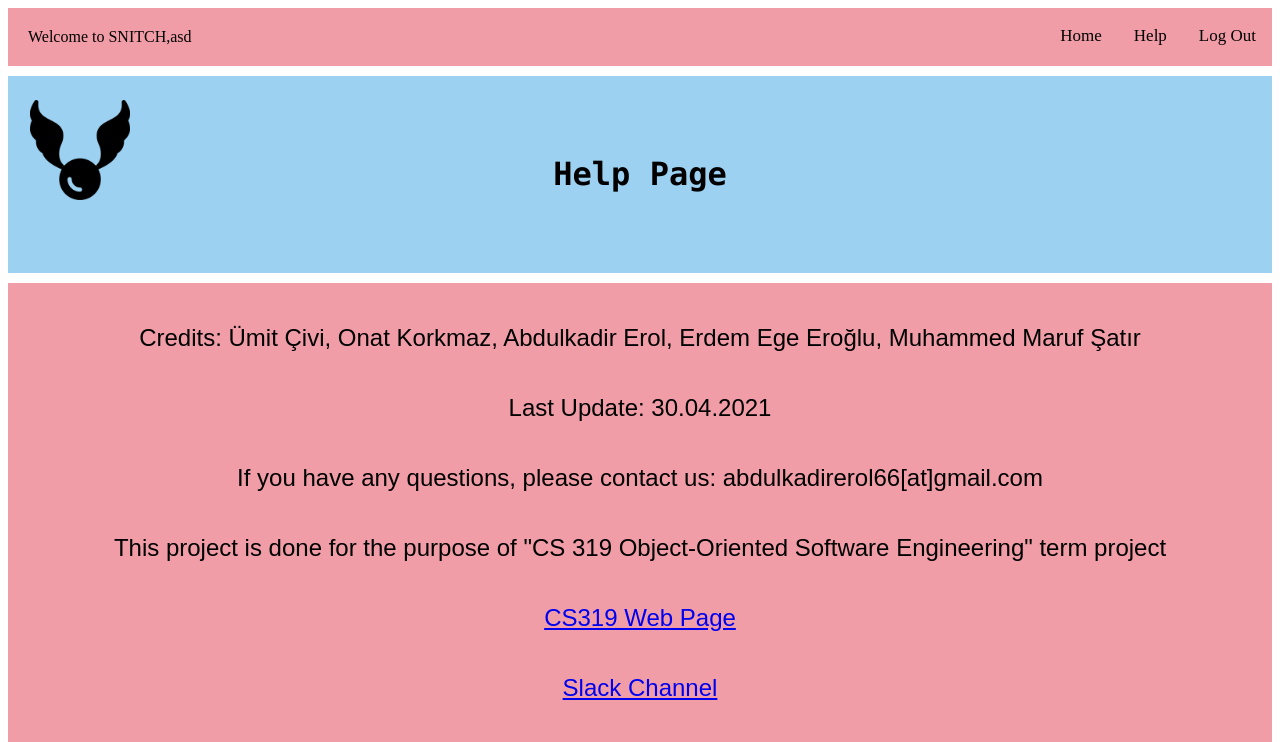
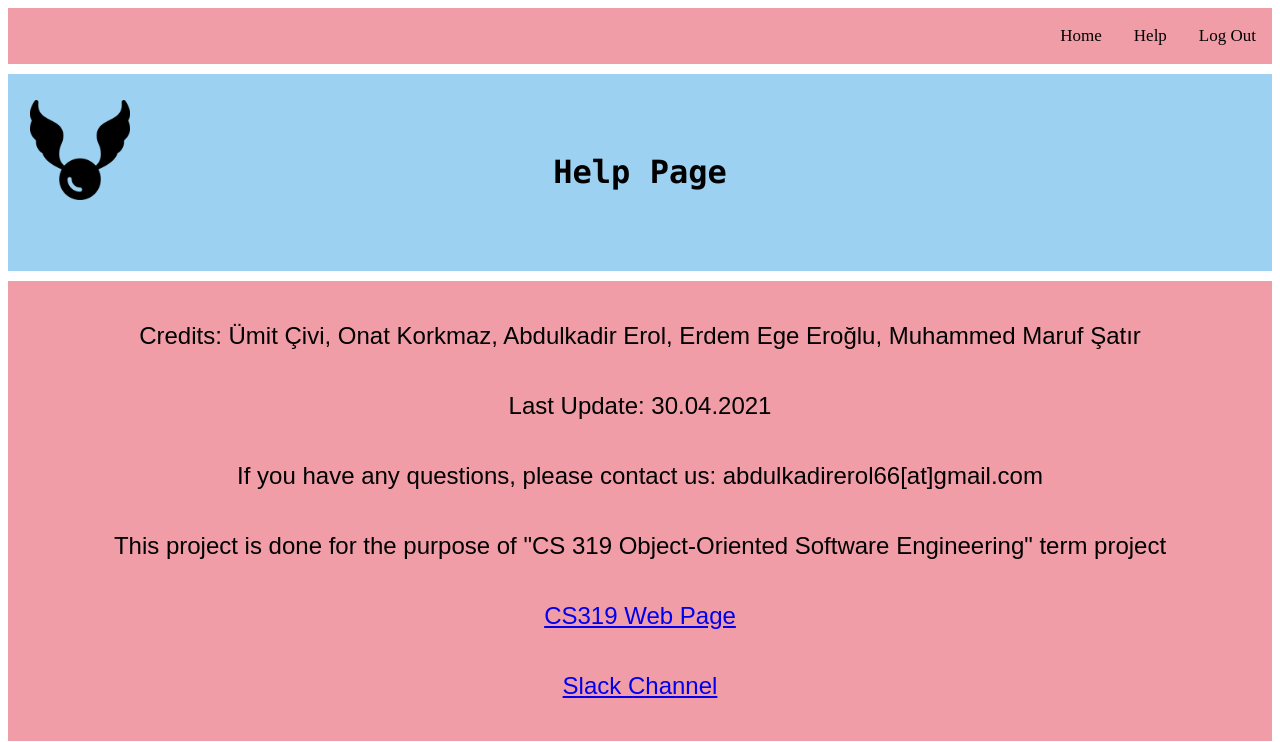
Before and after one commit to abdulkadir-erol/CS319-Project-1I, a PHP site: page /HelpPage.php in a window 1280 px wide. Shown: the top 742 px of the page. Run offline with PHP 8.4, Linux system fonts and the light colour scheme; a user stored in the database is signed in; data comes from the database, SQL or seed files in the repository.

Commit message:
Typo fix

```diff
--- a/htdocs/HelpPage.php
+++ b/htdocs/HelpPage.php
@@ -114,7 +114,9 @@ button {
 
 <div class="topBar">
   <div class="greeting">
-      <?php echo "Welcome to SNITCH," . $student['name']?>
+      <?php if( $_SESSION['role'] != "Host")
+		{echo "Welcome to SNITCH," . $student['name'];
+		}?>
   </div>
 		<a href="LogOut.php">Log Out</a>
 		<a href="HelpPage.php">Help</a>
```
